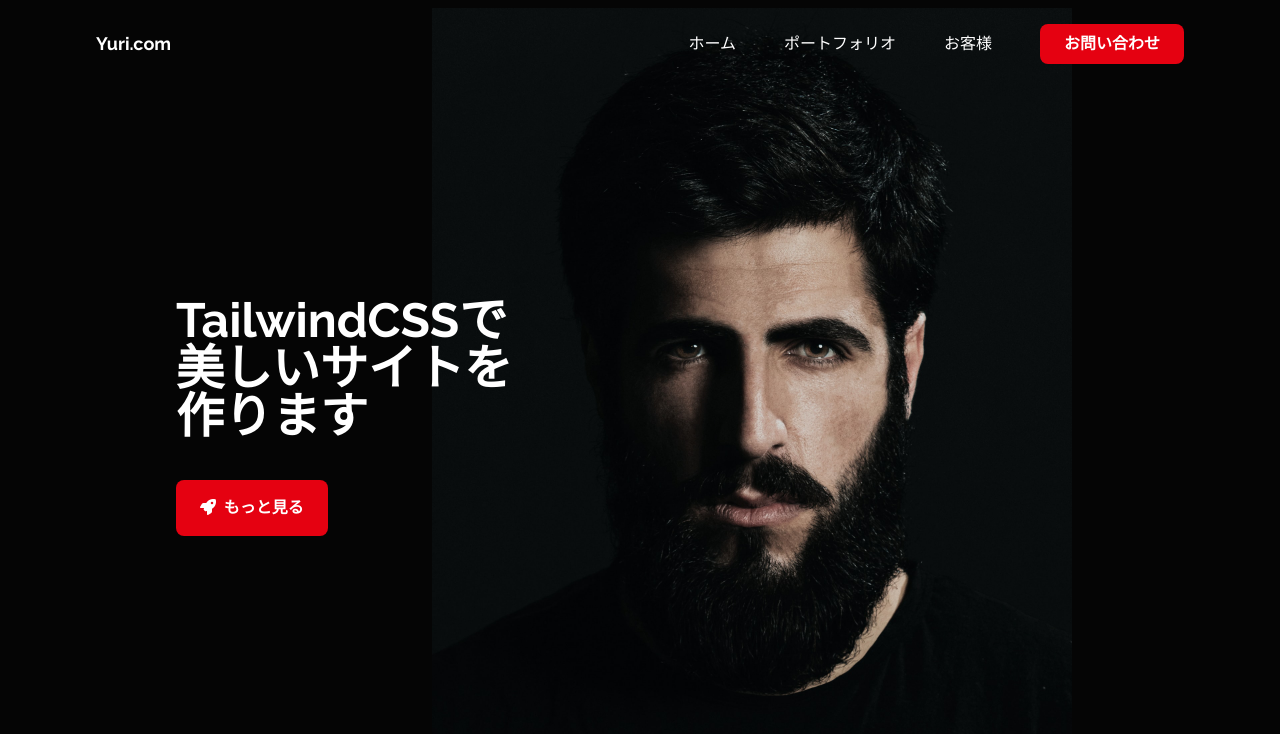
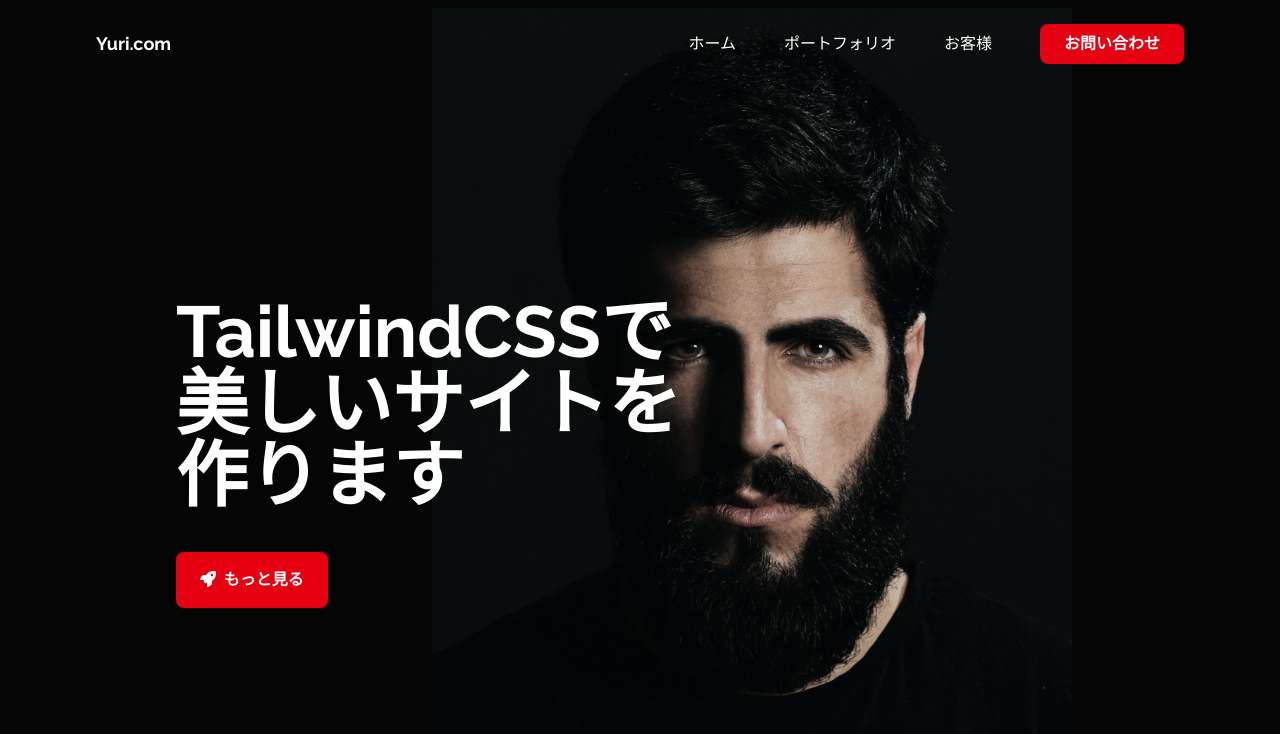
Before and after one commit to yurikondo/tailwindcss, a website: page src/index.html in a window 1280 px wide. Shown: the top 734 px of the page. Drawn offline with Linux system fonts and the light colour scheme.

Commit message:
Add breakpoints 💄

```diff
--- a/src/index.html
+++ b/src/index.html
@@ -68,9 +68,9 @@
       <!-- flex flex-wrap はみ出した要素を折り返す -->
       <!-- md:flex-nowrap md(768px)以上の時は折り返さない -->
       <div class="flex flex-wrap md:flex-nowrap">
-        <div class="md:my-36 lg:ml-20">
+        <div class="md:my-36 lg:ml-20 justify-center md:justify-start max-w-xl flex flex-wrap">
           <h1
-            class="font-bold text-5xl text-center md:text-left lg:text-5xl md:text-6xl"
+            class="font-bold text-5xl text-center md:text-left lg:text-7xl md:text-6xl"
           >
             TailwindCSSで<br />
             美しいサイトを<br />
```
Also changed, not shown: dist/output.css.
